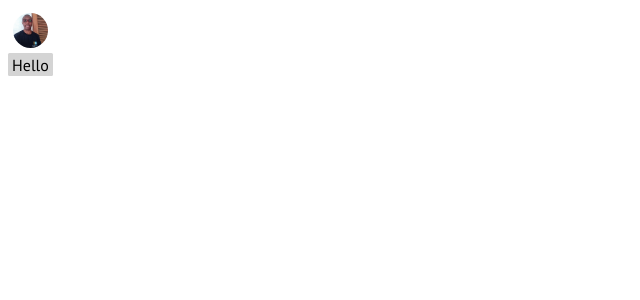
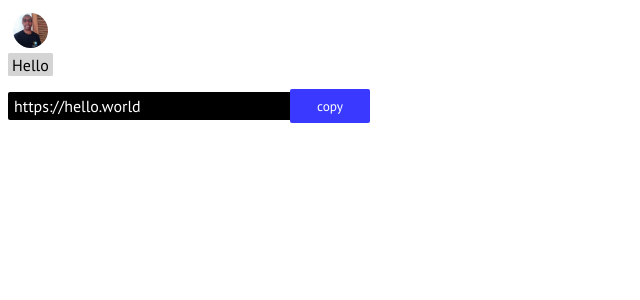
Before and after one commit to JosiasAurel/linksbook, a Next.js app in the folder client/: page / in a window 1280 px wide. Shown: the top 300 px of the page, without its empty margins (0-640 px from the left). Built offline with nearby package versions, Linux system fonts and the light colour scheme.

Commit message:
create copylink component

```diff
--- /dev/null
+++ b/client/components/CopyLink.tsx
@@ -0,0 +1,20 @@
+import React from "react";
+
+import styles from "../styles/components.module.css";
+
+interface CopyLinkProps {
+    link: string
+}
+
+const CopyLink: React.FC<CopyLinkProps> = ({ link }): JSX.Element => {
+    return (
+        <div className={styles.copyLink}>
+            <p> {link} </p>
+            <button>
+                copy
+            </button>
+        </div>
+    )
+}
+
+export default CopyLink;
--- a/client/pages/index.tsx
+++ b/client/pages/index.tsx
@@ -5,6 +5,7 @@ import styles from "../styles/index.module.css";
 import User from "../components/User";
 import ColorToggle from "../components/colorToggle";
 import Tag from "../components/Tag";
+import CopyLink from "../components/CopyLink";
 
 const HomePage: FunctionComponent = (): JSX.Element => {
 
@@ -23,6 +24,10 @@ const HomePage: FunctionComponent = (): JSX.Element => {
                 <Tag name="Hello" />
             </div>
 
+            <div>
+                <CopyLink link="https://hello.world" />
+            </div>
+
         </div>
     )
 }
--- a/client/styles/components.module.css
+++ b/client/styles/components.module.css
@@ -103,3 +103,34 @@
   border-radius: 1.5px;
 }
 /* End Tag styles */
+
+/* CopyLink styles */
+.copyLink {
+  display: flex;
+  flex-direction: row;
+  justify-content: flex-start;
+  align-items: center;
+  max-width: 400px;
+}
+
+.copyLink p {
+  color: white;
+  background-color: black;
+  padding: 4px 6px;
+  border-radius: 2px;
+  max-width: 70%;
+  min-width: 70%;
+}
+
+.copyLink button {
+  min-width: 20%;
+  max-width: 20%;
+  padding: 0.4em 0;
+  border-radius: 2px;
+  border: solid transparent;
+  background-color: rgb(57, 57, 255);
+  color: white;
+  position: relative;
+  left: -10px;
+}
+/* End CopyLink */
```
